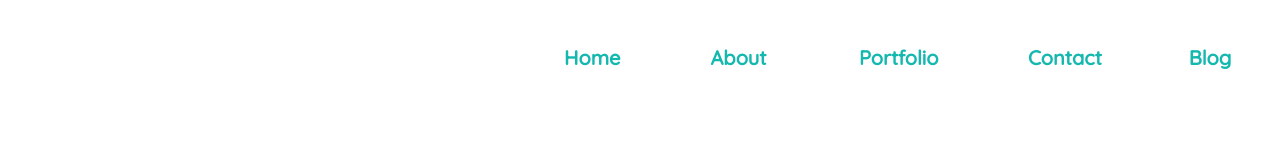
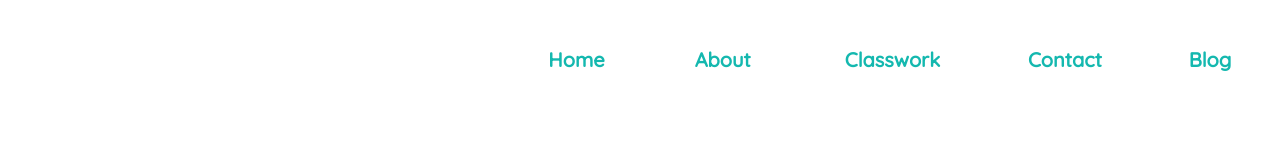
Before and after one commit to Marjan154/marjan-personal-website, a React (Create React App) app: page / in a window 1280 px wide. Shown: the top 160 px of the page. Built offline with nearby package versions, Linux system fonts and the light colour scheme.

Commit message:
added nav link to classwork, removed portfolio

```diff
--- a/src/components/Navbar.js
+++ b/src/components/Navbar.js
@@ -15,8 +15,13 @@ function Navbar() {
           <Link to="/About/">About</Link>{" "}
         </li>
         <li>
-          {" "}
-          <Link to="/Portfolio/">Portfolio</Link>{" "}
+          <a
+            href="https://fmundergrad.hunter.cuny.edu/~ansarm/medp285/"
+            target="_blank"
+          >
+            Classwork
+          </a>{" "}
+          {/* <Link to="/Portfolio/">Portfolio</Link>{" "} */}
         </li>
         <li>
           {" "}
```
